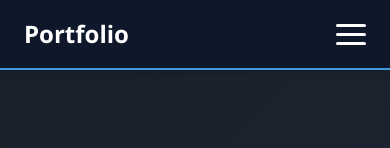
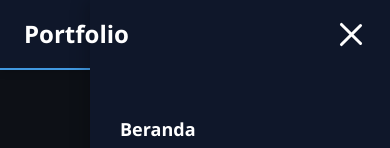
Before and after one commit to anndadwlrs/portfolio, a plain HTML site: page index.html in a window 390 px wide. Both pictures are taken after a click on the element 351 px from the left and 34 px from the top of the page. Shown: the top 148 px of the page. Drawn offline with nearby package versions, Linux system fonts and the light colour scheme; grey boxes are pictures that could not be loaded.

Commit message:
index.html

```diff
--- a/index.html
+++ b/index.html
@@ -285,7 +285,7 @@
                     <a href="#kontak">Kontak</a>
                 </div>
 
-                <div class="hamburger" id="hamburger">
+                <div class="hamburger" id="hamburger" onclick="toggleMobileMenu()">
                     <div class="hamburger-line"></div>
                     <div class="hamburger-line"></div>
                     <div class="hamburger-line"></div>
@@ -294,7 +294,7 @@
         </nav>
 
         <!-- Overlay for mobile menu -->
-        <div class="nav-overlay" id="navOverlay"></div>
+        <div class="nav-overlay" id="navOverlay" onclick="closeMobileMenu()"></div>
 
         <!-- Hero Section -->
         <section id="beranda" style="padding: 80px 24px;">
@@ -572,40 +572,48 @@
     </div>
 
     <script>
-        // Toggle mobile menu
+        // MOBILE MENU FUNCTIONS
+        function toggleMobileMenu() {
             const hamburger = document.getElementById('hamburger');
             const navLinks = document.getElementById('navLinks');
             const navOverlay = document.getElementById('navOverlay');
 
-        function toggleMenu() {
             hamburger.classList.toggle('active');
             navLinks.classList.toggle('active');
             navOverlay.classList.toggle('active');
-            document.body.style.overflow = navLinks.classList.contains('active') ? 'hidden' : '';
+
+            // Toggle body scroll
+            if (navLinks.classList.contains('active')) {
+                document.body.style.overflow = 'hidden';
+            } else {
+                document.body.style.overflow = '';
+            }
         }
 
-        // Close menu when clicking on overlay or links
-        navOverlay.addEventListener('click', toggleMenu);
+        function closeMobileMenu() {
+            const hamburger = document.getElementById('hamburger');
+            const navLinks = document.getElementById('navLinks');
+            const navOverlay = document.getElementById('navOverlay');
 
-        // Close menu when clicking on a link
-        const menuLinks = document.querySelectorAll('.nav-links a');
-        menuLinks.forEach(link => {
-            link.addEventListener('click', () => {
             hamburger.classList.remove('active');
             navLinks.classList.remove('active');
             navOverlay.classList.remove('active');
             document.body.style.overflow = '';
-            });
+        }
+
+        // Close menu when clicking on nav links
+        document.querySelectorAll('.nav-links a').forEach(link => {
+            link.addEventListener('click', closeMobileMenu);
         });
 
         // Close menu on escape key
         document.addEventListener('keydown', (e) => {
-            if (e.key === 'Escape' && navLinks.classList.contains('active')) {
-                toggleMenu();
+            if (e.key === 'Escape') {
+                closeMobileMenu();
             }
         });
 
-        // Project modal functions
+        // PROJECT MODAL FUNCTIONS
         const projectData = {
             1: {
                 icon: "💻",
@@ -766,6 +774,7 @@
             `;
 
             document.getElementById('projectModal').style.display = 'block';
+            closeMobileMenu(); // Close mobile menu when opening project modal
         }
 
         function closeModal() {
```
Lines whose indentation alone changed are shown as unchanged.
